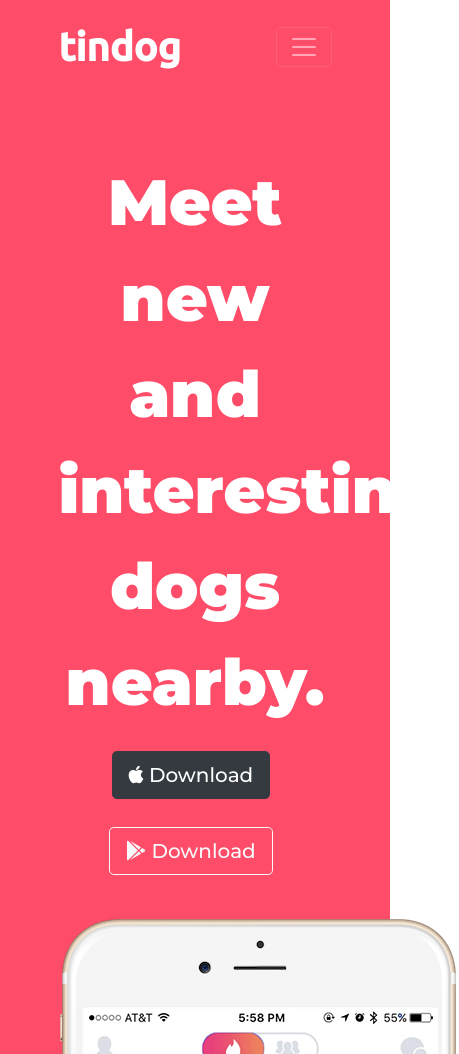
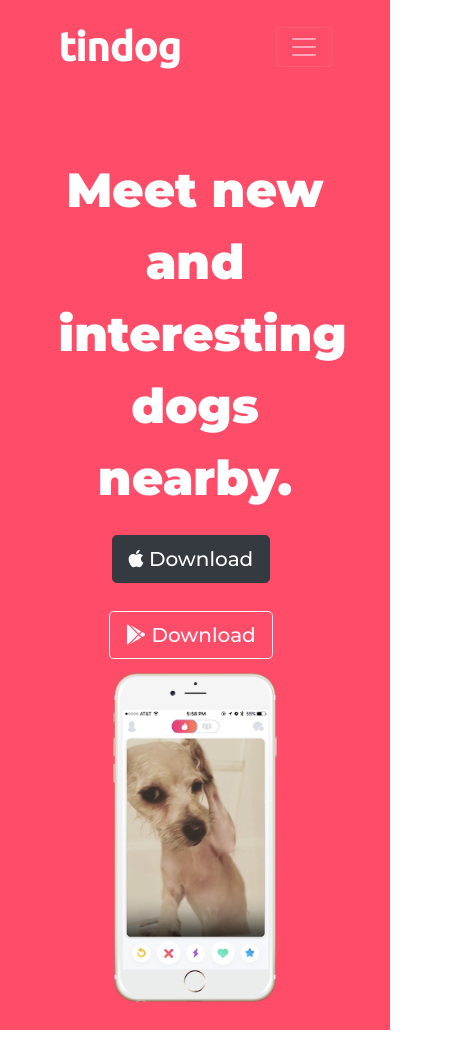
Before and after one commit to ItCanBeCoded/Bootstrap-Website, a plain HTML site: page index.html in a window 390 px wide. Shown: the top 1054 px of the page, 459 px wide, since content can reach past the window. Drawn offline with nearby package versions, Linux system fonts and the light colour scheme.

Commit message:
final fix for mobile padding

```diff
--- a/css/styles.css
+++ b/css/styles.css
@@ -3,13 +3,8 @@ body {
     text-align: center;
 }
 
-h1,
-h2,
-h3,
-h4,
-h5,
-h6 {
-    font-family: "Montserrat"sans-serif;
+h1,h2,h3 {
+    font-family: "Montserrat", sans-serif;
     font-weight: 900;
 }
 
@@ -20,10 +15,8 @@ p {
 /* headings */
 
 .big-heading {
-    font-family: "Montserrat", sans-serif;
-    font-size: 4rem;
+    font-size: 3rem;
     line-height: 1.5;
-    font-weight: 900;
 }
 
 .section-heading {
@@ -39,6 +32,7 @@ p {
 
 .container-fluid {
     padding: 3% 15% 7%;
+    margin: auto;
 }
 
 
@@ -53,10 +47,22 @@ p {
 }
 
 .title-image {
-    padding: 10% 0;
+    width: 60%;
     transform: rotate(25deg);
     position: absolute;
-}
+  }
+
+ @media (max-width: 1028px) {
+
+    #title {
+      text-align: center;
+    }
+
+    .title-image {
+      position: static;
+      transform: rotate(0);
+    }
+  }
 
 .icons {
     font-size: 3rem;
@@ -99,6 +105,7 @@ p {
 
 .nav-item {
     padding: 0 18px;
+    text-align: right;
 }
 
 .nav-link {
@@ -148,7 +155,7 @@ p {
 /* pricing */
 
 #pricing {
-    padding: 100px;
+    padding: 20px;
 }
 
 .pricing-column {
@@ -158,13 +165,6 @@ p {
 .price-text {
     font-size: 3rem;
     line-height: 1.5;
-}
-
-@media (max-width: 991px) {
-    .title-image {
-        position: static;
-        transform: rotate(0);
-    }
 }
 
 #cta {
```
